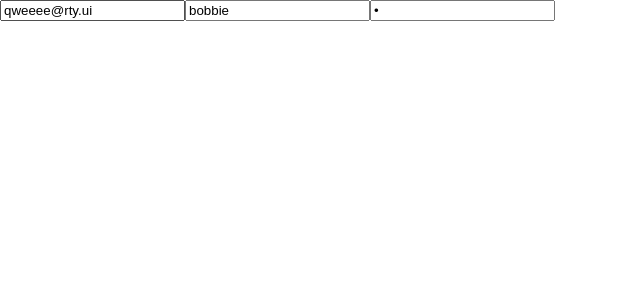
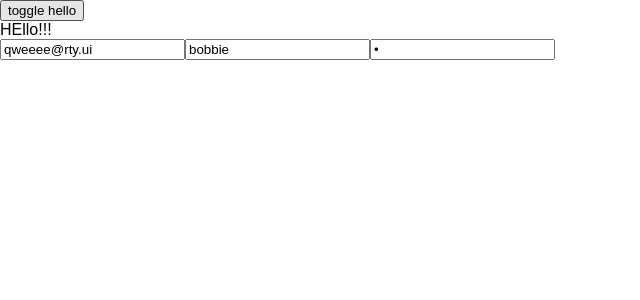
Before and after one commit to Dmitry16/react-hooks, a React (Create React App) app: page / in a window 1280 px wide. Shown: the top 300 px of the page, without its empty margins (0-640 px from the left). Built offline with nearby package versions, Linux system fonts and the light colour scheme.

Commit message:
use_effect_cleanup_func

```diff
--- a/src/App.js
+++ b/src/App.js
@@ -1,5 +1,6 @@
-import React, { useEffect } from 'react';
+import React, { useEffect, useState } from 'react';
 import useForm from './useForm';
+import Hello from './Hello';
 
 const App = () => {
 
@@ -13,8 +14,12 @@ const App = () => {
     console.log('renderrrrr!');
   }, [values.email, values.password]);
 
+  const [ showHello, setHello ] = useState(true);
+
   return (
     <div>
+      <button onClick={ () => setHello(!showHello) }>toggle hello</button>
+      { showHello && <Hello /> }
       <input name='email' value={values.email}
         onChange={ handleChange }>
       </input>
--- /dev/null
+++ b/src/Hello.js
@@ -0,0 +1,17 @@
+import React, { useEffect } from 'react';
+
+const Hello = () => {
+
+  useEffect(() => {
+    console.log('hello mounted!');
+
+    return () => {
+      console.log('hello UNmounted!');
+    }
+  })
+
+
+  return <div>HEllo!!!</div>
+}
+
+export default Hello;
```
